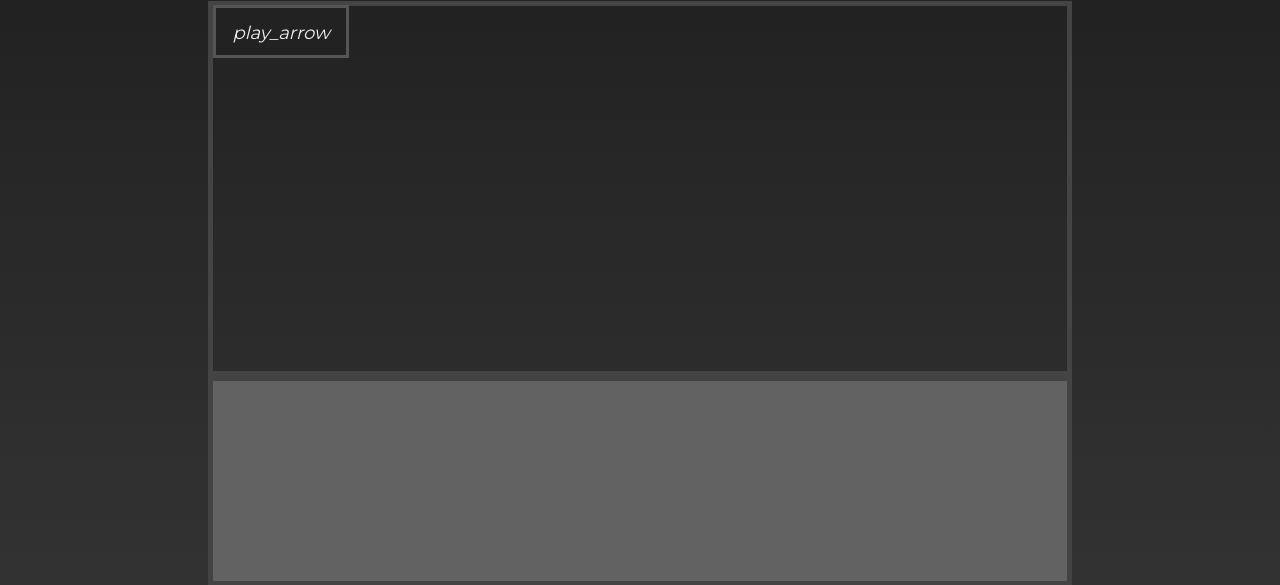
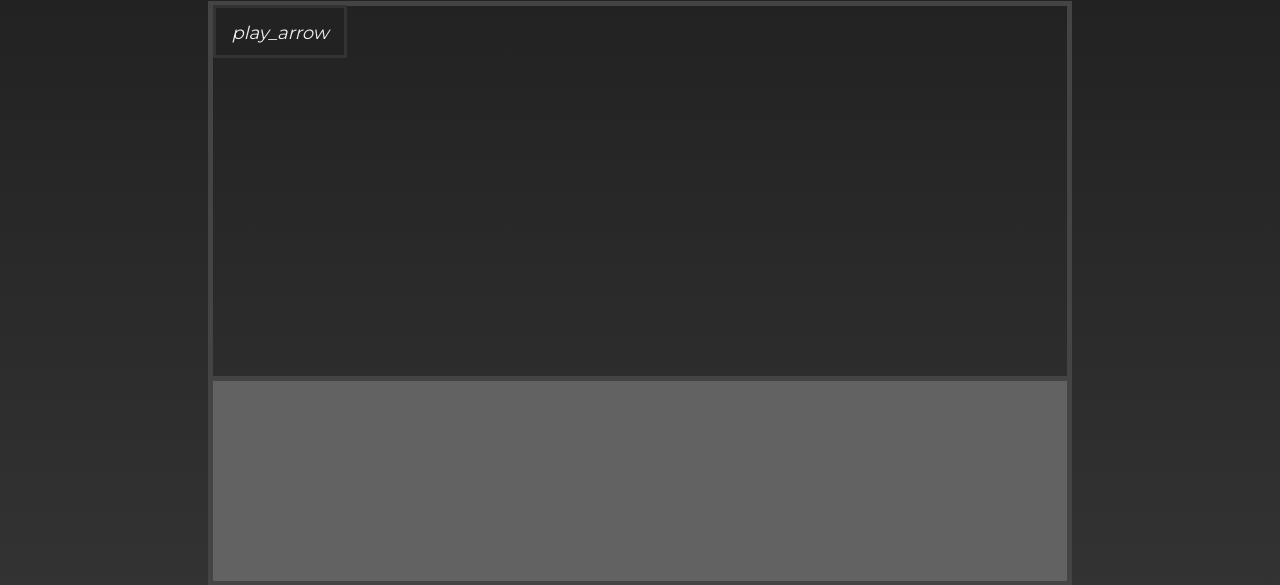
Before and after one commit to Nixinova/Website, a PHP site: page /minecraft/resource-packs/herobrinenzk.html in a window 1280 px wide. Shown: the top 585 px of the page. Run offline with PHP 8.4, Linux system fonts and the light colour scheme.

Commit message:
Style changes

```diff
--- a/css/style.css
+++ b/css/style.css
@@ -1,4 +1,4 @@
-/* Imports */
+/* Fonts */
 @import url('https://fonts.googleapis.com/css?family=Montserrat|Varela+Round|Quicksand:700|Noto+Sans');
 @import url('fonts/fonts.css');
 
@@ -9,7 +9,7 @@ nav {background: #222;}
 main {padding: 0 5vw;}
 p {text-align: center; margin-left: 10px;}
 code {font-size: 1.3rem;}
-key {border: 1px solid #fff; background-color: #fff4; padding: 2px 3px; font-family: monospace}
+key {border: 1px solid #fff; background-color: #fff4; padding: 2px 3px; font-family: monospace;}
 abbr {cursor: help;}
 img {max-width: 100%; vertical-align: middle; border: 0;}
 h1, h2, h3 {
@@ -28,9 +28,6 @@ h4 {font-size: 14px; font-weight: bold; text-align: center; margin-top: 1em; mar
 main.sticky-footer {margin-bottom: 70px;}
 footer {text-align: center; padding: 15px; margin-top: 15px; background: #222; border-top: solid #fff;}
 footer.bottom, footer.sticky {position: fixed; bottom: 0; width: 100%;}
-footer a {text-decoration: underline;}
-footer a:link, footer a:visited {color: #accaef;}
-footer a:hover {color: #859fc0; text-decoration: none;}
 
 /* Links */
 a {text-decoration: none; cursor: pointer;}
@@ -43,13 +40,14 @@ ul.plain {list-style-type: none; text-align: center;}
 /* Galleries */
 #gallery {margin-top: -2.65em;}
 #gallery .screenshot {
-    height: calc(75%/16*10); background-position: center; background-size: cover; border: 5px solid #444; transition: 3s;
+    height: calc(75%/16*10); background-position: center; background-size: cover;
+    border: 5px solid #444; border-bottom: none; transition: 3s;
 }
 #pause {
-    display: inline; position: relative; top: 2.4em; left: 5px; background: #222; padding: 1ex 1.5ex;
-    cursor: pointer; font-size: 1.5em; border: 3px solid #555;
+    display: inline; position: relative; top: 2.4em; left: 5px; background: #222; padding: 1ex 1.4ex;
+    cursor: pointer; font-size: 1.5em; border: 3px solid #333;
 }
-#caption {height: 10em; background: #666e; padding: 2em 1.6em; font-size: 1.5em; text-align: center; border: 5px solid #444;}
+#caption {height: 10em; background: #666e; padding: 3em 1.6em; font-size: 1.5em; text-align: center; border: 5px solid #444;}
 @media (min-width: 800px) {
     #gallery, #caption {width: 75%; margin-left: 12.5%;}
 }
--- a/minecraft/resource-packs/herobrinenzk.html
+++ b/minecraft/resource-packs/herobrinenzk.html
@@ -38,7 +38,7 @@
                     'ores.png'
                 ], [
                     'A retextured creeper, with half of it being an enderman.',
-                    'Retextured music discs: strad, cat, mall, 13, chirp, far, mellohi.',
+                    'Retextured music discs.',
                     'Ores have an outline to make them more visible.'
                 ]
             )
--- a/minecraft/resource-packs/mash-up.html
+++ b/minecraft/resource-packs/mash-up.html
@@ -142,8 +142,7 @@
             <a href="https://mediafire.com/?xyljtkgpr2iiu11" target="_blank" class="tooltip">RC2<span class="tooltiptext">1.12 (17w15a)</span></a>
             <a href="https://mediafire.com/?7k1x7h9n6fxabqr" target="_blank" class="tooltip">RC1<span class="tooltiptext">17w13b</span></a>
         </p>
-        <!-- 1.8 -->
-        <div>
+
         <h3>1.8.9</h3>
         <p class="flex centered" style="--width: 50%;">
             <a href="https://mediafire.com/?9tgvl873w86s6dz" target="_blank" class="tooltip">v2.2.4<span class="tooltiptext">v2.2.4 for 1.8.9</span></a>
@@ -164,7 +163,6 @@
             <a href="https://mediafire.com/?b9hpx6m29armagf" target="_blank" class="tooltip">v2.0.1<span class="tooltiptext">v2.0.1 for 1.8.9</span></a>
             <a href="https://mediafire.com/?u5pzo28i80xalcs" target="_blank" class="tooltip">v2.0.0<span class="tooltiptext">v2.0.0 for 1.8.9</span></a>
         </p>
-        </div>
     </div>
 
     <hr>
```
Lines whose indentation alone changed are shown as unchanged.
